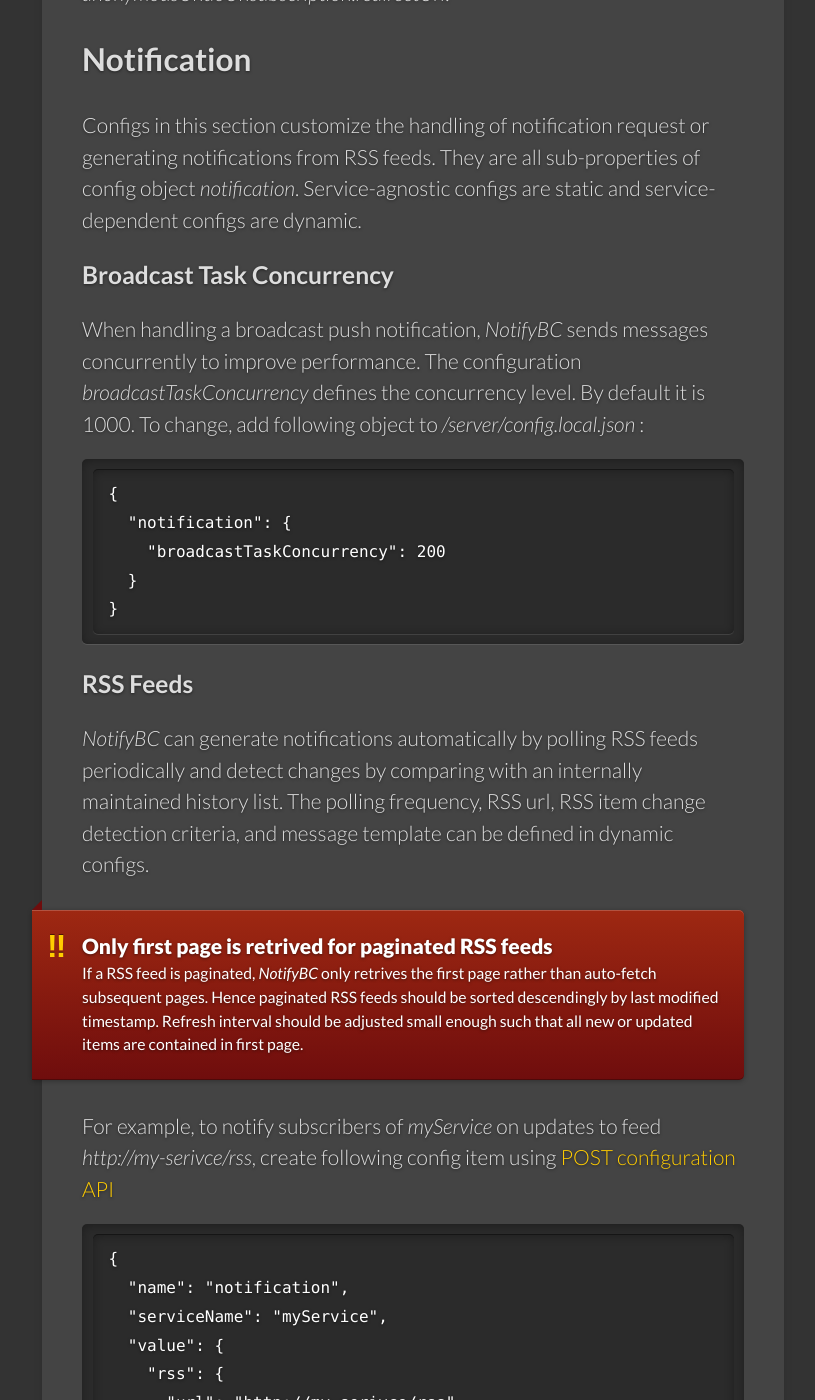
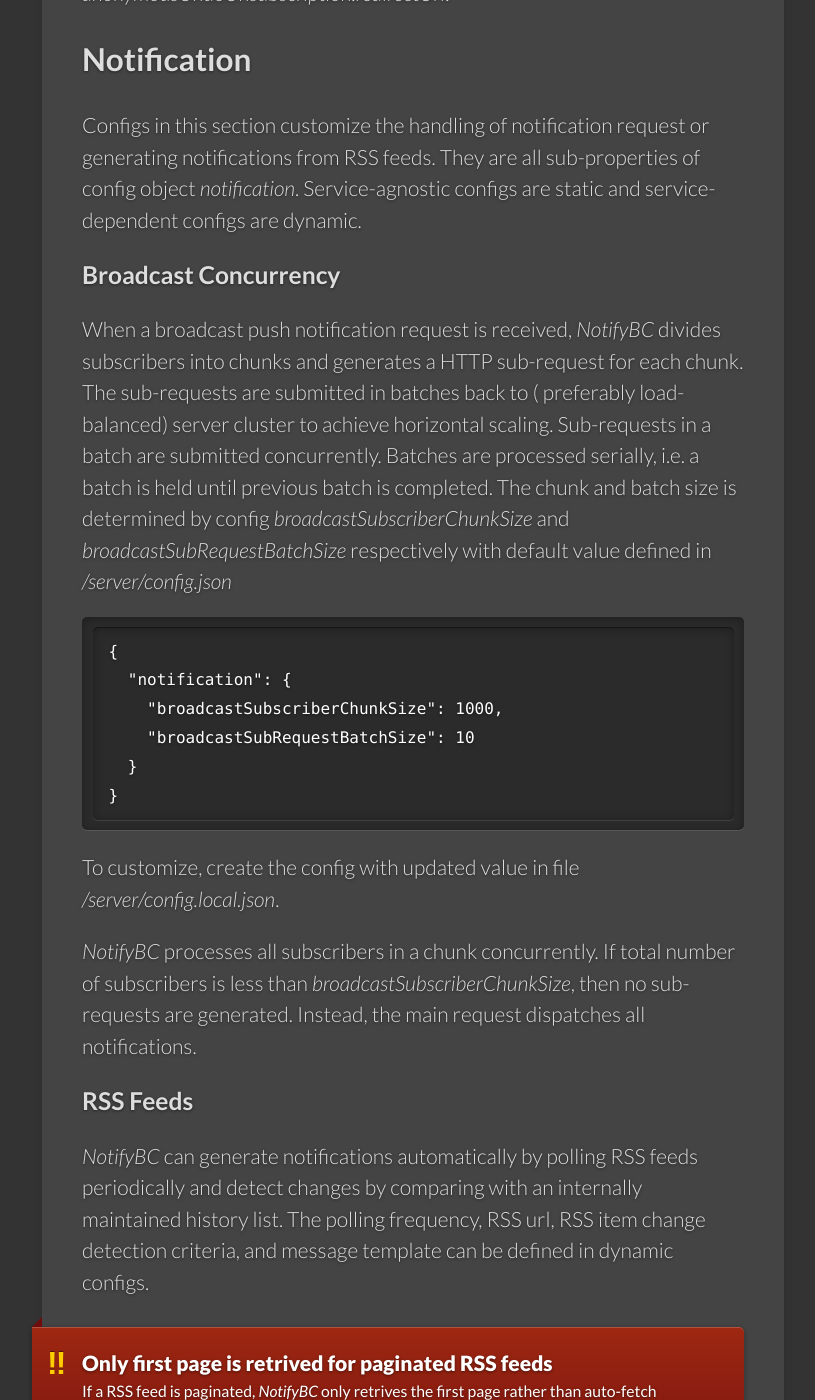
Before and after one commit to bcgov/MyGovBC-notification-server, a Jekyll site: the page built from docs/_docs/configuration.md, in a window 1280 px wide and 1400 px high, scrolled down 10479 px. Shown: the whole window, without its empty margins (129-944 px from the left). Built offline with Jekyll 4.4.1, drawn with Linux system fonts in a browser that asks for light colours.

Commit message:
#18: changed broadcast concurrency config parameters

````diff
--- a/common/models/notification.js
+++ b/common/models/notification.js
@@ -227,6 +227,7 @@
         break
       case true:
         let broadcastSubscriberChunkSize = Notification.app.get('notification').broadcastSubscriberChunkSize
+        let broadcastSubRequestBatchSize = Notification.app.get('notification').broadcastSubRequestBatchSize
         let startIdx = ctx.args.start
         let broadcastToChunkSubscribers = () => {
           Notification.app.models.Subscription.find({
@@ -268,7 +269,7 @@
                 }
               }
             })
-            parallelLimit(tasks, (Notification.app.get('notification') && Notification.app.get('notification').broadcastTaskConcurrency) || 100, function (err, res) {
+            parallel(tasks, function (err, res) {
               if (!data.asyncBroadcastPushNotification || typeof ctx.args.start === 'number') {
                 _.remove(res, (e) => e === null)
                 cb(err, res)
@@ -331,7 +332,7 @@
                 chunkRequests.push(chunkReqtask)
                 i++
               }
-              parallel(chunkRequests, function (error, errorWhenSendingToUsers) {
+              parallelLimit(chunkRequests, broadcastSubRequestBatchSize, function (error, errorWhenSendingToUsers) {
                 if (errorWhenSendingToUsers) {
                   let flattened = [].concat.apply([], errorWhenSendingToUsers)
                   if (flattened.length > 0) {
--- a/docs/_docs/configuration.md
+++ b/docs/_docs/configuration.md
@@ -270,16 +270,22 @@
 ## Notification
 Configs in this section customize the handling of notification request or generating notifications from RSS feeds.  They are all sub-properties of config object *notification*. Service-agnostic  configs are static and service-dependent configs are dynamic.
 
-### Broadcast Task Concurrency
-When handling a broadcast push notification, *NotifyBC* sends messages concurrently to improve performance. The configuration *broadcastTaskConcurrency* defines the concurrency level. By default it is 1000. To change, add following object to */server/config.local.json* :
+### Broadcast Concurrency
+When a broadcast push notification request is received, *NotifyBC* divides subscribers into chunks and generates a HTTP sub-request for each chunk.  The sub-requests are submitted in batches back to ( preferably load-balanced) server cluster to achieve horizontal scaling. Sub-requests in a batch are submitted concurrently. Batches are processed serially, i.e. a batch is held until previous batch is completed. The chunk and batch size is determined by config *broadcastSubscriberChunkSize* and *broadcastSubRequestBatchSize* respectively with default value defined in */server/config.json*
 
 ```json
 {
   "notification": {
-    "broadcastTaskConcurrency": 200
+    "broadcastSubscriberChunkSize": 1000,
+    "broadcastSubRequestBatchSize": 10
   }
 }
 ```
+
+To customize, create the config with updated value in file */server/config.local.json*.
+
+*NotifyBC* processes all subscribers in a chunk concurrently. If total number of subscribers is less than *broadcastSubscriberChunkSize*, then no sub-requests are generated. Instead, the main request dispatches all notifications.
+
 
 ### RSS Feeds
 *NotifyBC* can generate notifications automatically by polling RSS feeds periodically and detect changes by comparing with an internally maintained history list. The polling frequency, RSS url, RSS item change detection criteria, and message template can be defined in dynamic configs.
--- a/server/config.json
+++ b/server/config.json
@@ -74,8 +74,8 @@
     }
   },
   "notification": {
-    "broadcastSubscriberChunkSize": 10000,
-    "broadcastTaskConcurrency": 1000
+    "broadcastSubscriberChunkSize": 1000,
+    "broadcastSubRequestBatchSize": 10
   },
   "cron": {
     "purgeData": {
````
